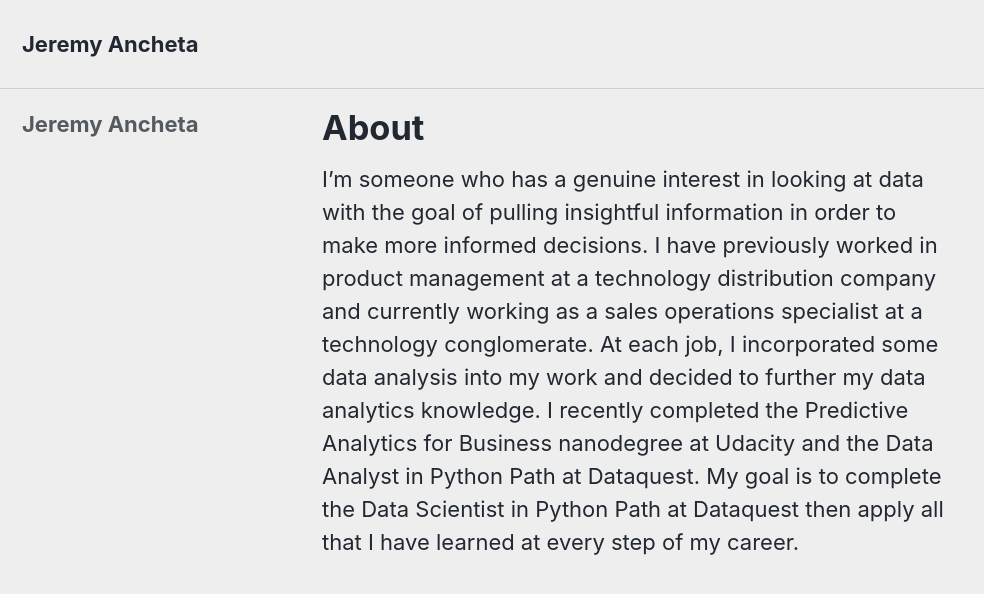
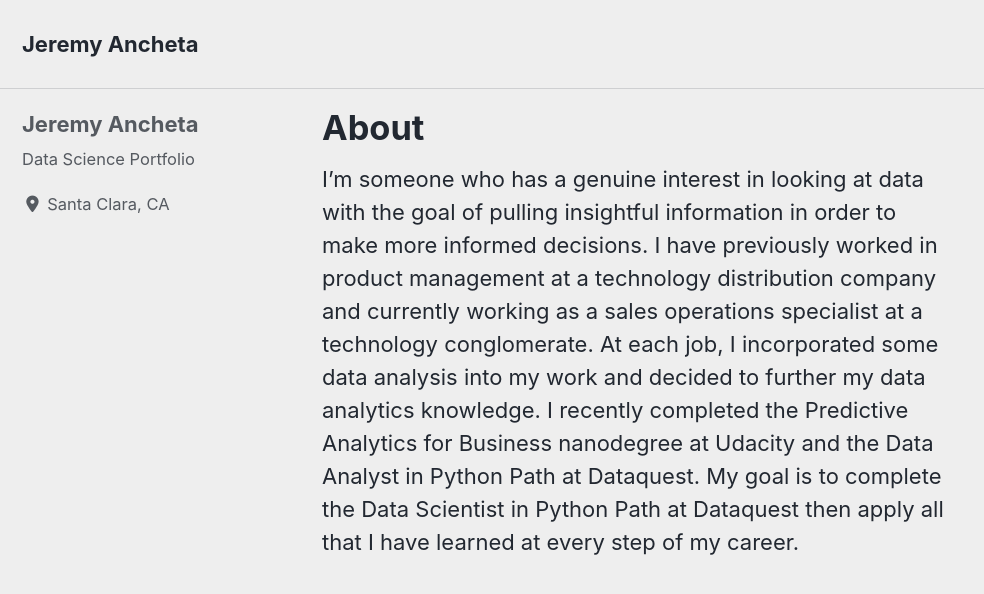
Before and after one commit to jcancheta92/jcancheta92.github.io, a Jekyll site: the page built from _pages/about.md, in a window 1280 px wide and 900 px high. Shown: the top 594 px of the window, without its empty margins (0-984 px from the left). Built offline with Jekyll 4.4.1, drawn with Linux system fonts in a browser that asks for light colours; cached includes are drawn as plain includes; nearby versions of some CDN libraries.

Commit message:
Update _config.yml

```diff
--- a/_config.yml
+++ b/_config.yml
@@ -107,7 +107,7 @@
 # Site Author
 author:
   name             : "Jeremy Ancheta"
-l  avatar           : # path of avatar image, e.g. "/assets/images/bio-photo.jpg"
+  avatar           : # path of avatar image, e.g. "/assets/images/bio-photo.jpg"
   bio              : "Data Science Portfolio"
   location         : "Santa Clara, CA"
   email            :
```
